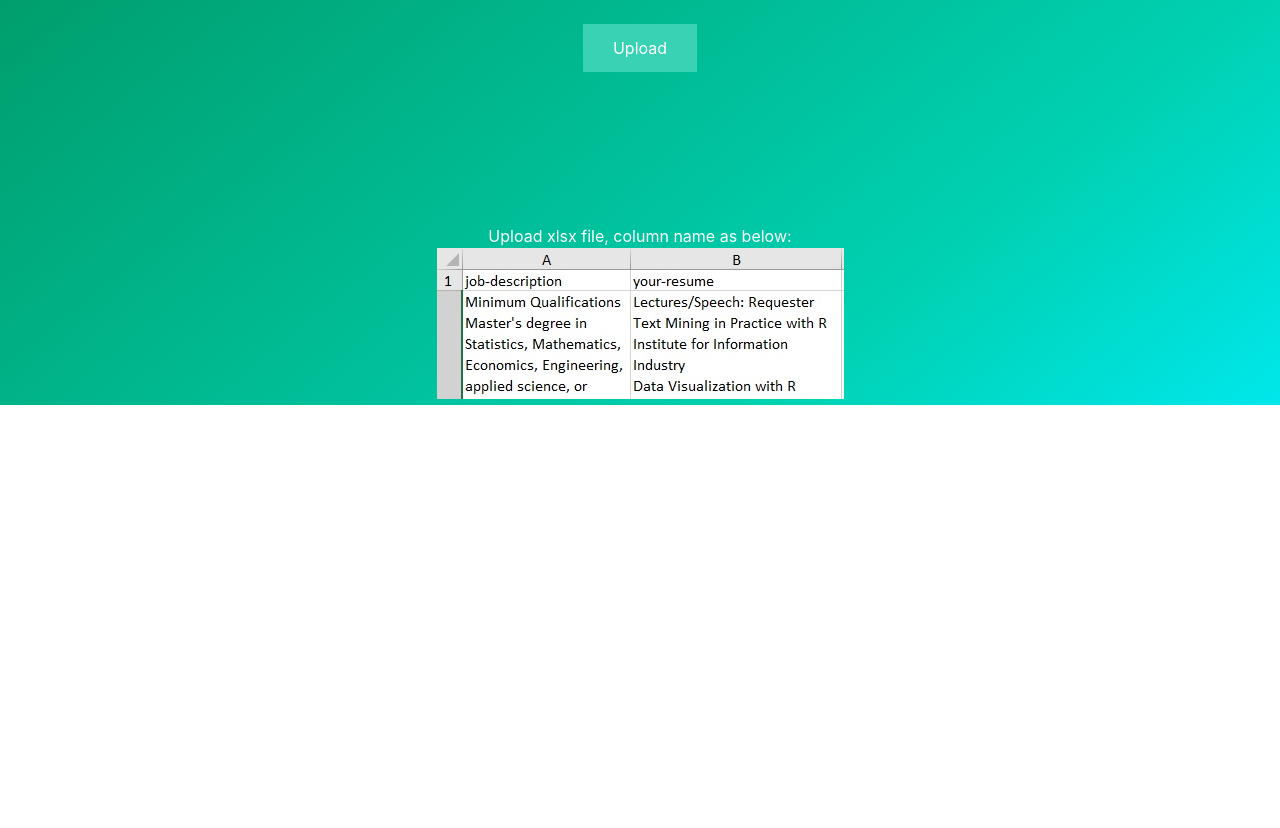
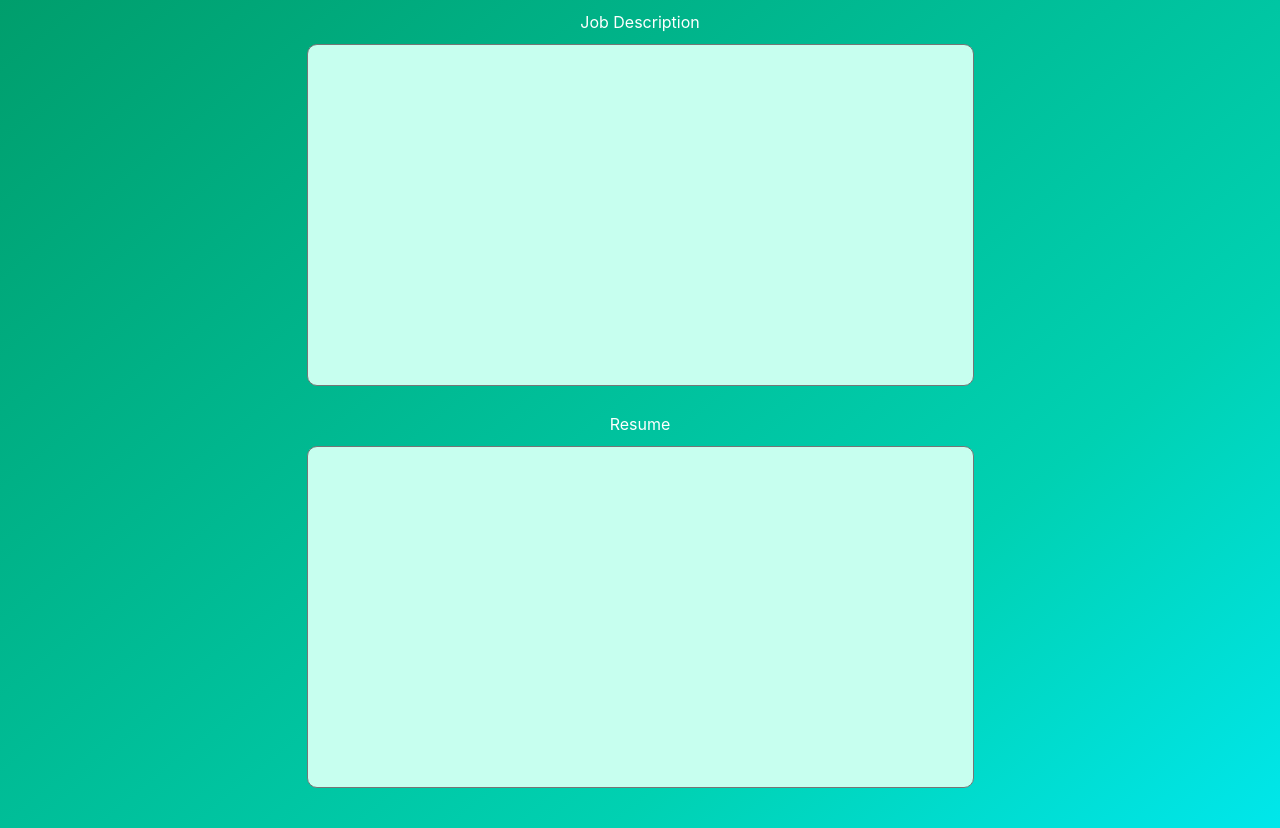
Before and after one commit to slalit360/Resume-Scanner, a Flask app: page / in a window 1280 px wide. Shown: the part 56-884 px from the top of the page. Before the commit the page ends 461 px from the top, so only its background shows below. Run offline with Flask 2, Linux system fonts and the light colour scheme; the visitor is signed in with stand-in values (Sample User, id 1); data comes from the database, SQL or seed files in the repository; some libraries are stand-ins or nearby versions.

Commit message:
Text area option instead of file upload added

```diff
--- a/app.py
+++ b/app.py
@@ -13,12 +13,12 @@ app = Flask(__name__)
 app.secret_key = os.urandom(24)  # Generic key for dev purposes only
 logger = app.logger
 
-stripe_keys = {
-  'secret_key': os.environ['STRIPE_SECRET_KEY'],
-  'publishable_key': os.environ['STRIPE_PULISHABLE_KEY']
-}
-
-stripe.api_key = stripe_keys['secret_key']
+# stripe_keys = {
+#   'secret_key': os.environ['STRIPE_SECRET_KEY'],
+#   'publishable_key': os.environ['STRIPE_PULISHABLE_KEY']
+# }
+#
+# stripe.api_key = stripe_keys['secret_key']
 
 # Heroku
 #from flask_heroku import Heroku
@@ -43,7 +43,7 @@ def login():
         return render_template('login.html', form=form)
     user = helpers.get_user()
     user.active = True #user.payment == helpers.payment_token()
-    user.key = stripe_keys['publishable_key']
+    #user.key = stripe_keys['publishable_key']
     return render_template('home.html', user=user)
 
 # -------- Signup ---------------------------------------------------------- #
@@ -113,48 +113,44 @@ def logout():
 @app.route('/predict', methods=['GET', 'POST'])
 def upload():
     if request.method == 'POST':
-        f = request.files['file']
+        # f = request.files['file']
+        # basepath = os.path.dirname(__file__)
+        # file_path = os.path.join(
+        #     basepath, 'uploads', secure_filename(f.filename))
+        # f.save(file_path)
 
-        basepath = os.path.dirname(__file__)
-        file_path = os.path.join(
-            basepath, 'uploads', secure_filename(f.filename))
-        f.save(file_path)
+        # df = pd.read_excel(file_path)
+        # logger.info(df)
+        # seg_list01 = df['job-description']
+        # seg_list02 = df['your-resume']
+        # item01_list = seg_list01
+        # item01 = ','.join(item01_list)
+        # item02_list = seg_list02
+        # item02 = ','.join(item02_list)
 
-        df = pd.read_excel(file_path)
-        logger.info(df)
-        seg_list01 = df['job-description']
-        seg_list02 = df['your-resume']
+        item01 = request.form['job_desc']
+        item02 = request.form['resume']
 
-        item01_list = seg_list01
-        item01 = ','.join(item01_list)
-
-        item02_list = seg_list02
-        item02 = ','.join(item02_list)
+        if not item01 or not item02:
+            return "Please Enter data."
 
         documents = [item01, item02]
-
         count_vectorizer = CountVectorizer()
         sparse_matrix = count_vectorizer.fit_transform(documents)
 
         doc_term_matrix = sparse_matrix.todense()
-        df = pd.DataFrame(doc_term_matrix,
-                  columns=count_vectorizer.get_feature_names(),
-                  index=['item01', 'item02'])
-
+        df = pd.DataFrame(doc_term_matrix, columns=count_vectorizer.get_feature_names(), index=['item01', 'item02'])
         answer = cosine_similarity(df, df)
         answer = pd.DataFrame(answer)
         answer = answer.iloc[[1],[0]].values[0]
-        answer = round(float(answer),4)*100
+        answer = round(float(answer)*100, 1)
         if answer >= 65:
-            result = "Congratulation, Your resume matched " + str(answer) + " %" + " of the job description."
+            return "Congratulation, Your resume matched " + str(answer) + " %" + " of the job description."
         else:
-            result = "Ohh No, Your resume matched " + str(answer) + " %" + " of the job description."
-        print(result)
-        logger.info(result)
-        return result #render_template('home.html', result=result, user = helpers.get_user())
+            return "Ohh No, Your resume matched " + str(answer) + " %" + " of the job description."
     return None
 
 # ======== Main ============================================================== #
 if __name__ == "__main__":
-    app.secret_key = os.environ['FLASK_SECRET_KEY'] #os.urandom(12)
-    app.run(use_reloader=True)
+    app.secret_key = os.urandom(12)
+    app.run(debug=True, use_reloader=True)
--- a/static/css/style.css
+++ b/static/css/style.css
@@ -5,6 +5,7 @@
 .form-button {
   width: 150px;
   height: 50px;
+  border-radius: 10px;
 }
 
 .signup-box {
@@ -55,3 +56,16 @@ input[type="file"] {
   height: 50px;
   animation: spin 2s linear infinite;
 }
+
+.textbox {
+    padding-top:10px;
+    display: inline-block;
+}
+
+textarea {
+    resize: none;
+    padding: 10px;
+    margin: 10px;
+    border-radius:10px;
+    background: #c7ffef;
+}
--- a/static/js/scripts.js
+++ b/static/js/scripts.js
@@ -70,7 +70,14 @@ $("#navbar-burger-id").click(function () {
   }
 });
 
-$("#imageUpload").change(function () {
+$("#resume").change(function () {
+  $('.image-section').show();
+  $('#btn-predict').show();
+  $('#result').text('');
+  $('#result').hide();
+});
+
+$("#job_desc").change(function () {
   $('.image-section').show();
   $('#btn-predict').show();
   $('#result').text('');
--- a/templates/home.html
+++ b/templates/home.html
@@ -20,47 +20,40 @@
 <!--    <div>-->
 <!--      {% if user.active %}-->
       <center>
-        <br>
       <form id="upload-file" method="post" enctype="multipart/form-data">
-        <label for="imageUpload" class="upload-label">
-          Upload
-        </label>
-        <br>
-        <br>
-        <input type="file" name="file" id="imageUpload" accept=".xlsx" required>
+          <div class="textbox">
+              <p>Job Description</p>
+              <textarea id="job_desc" name="job_desc" cols="70" rows="20" required></textarea>
+          </div>
+          <div class="textbox">
+              <p>Resume</p>
+              <textarea id="resume" name="resume" cols="70" rows="20" required></textarea>
+          </div>
       </form>
-      </center>
+<!--      </center>-->
 <!--      {% endif %}-->
 <!--      {% if not user.active %}-->
 <!--      <div><span>Kindly donate to keep this alive</span></div>-->
 <!--      {% endif %}-->
       <div class="image-section" style="display:none;">
-        <span></span>
-          <span></span>
-          <span></span>
+        <span></span><span></span>
         <div>
-          <center>
-          <button type="button" class="upload-label" id="btn-predict">Calculate Similarity</button>
-        </center>
+          <center><button type="button" class="upload-label" id="btn-predict">Calculate Similarity</button></center>
         </div>
-<!--        {% if result %}-->
-<!--          <h4>{{ result }},</h4>-->
-<!--        {% endif %}-->
       </div>
-    </div>
-    <center>
+<!--    <center>-->
     <div class="loader" style="display:none;"></div>
-    <h1 id="result">
-    </h1>
+    <h1 id="result"> </h1>
+          <br>
     </center>
-    <center>
-    <div style="padding-top: 10%">
-      <span>Upload xlsx file, column name as below:</span>
-    </div>
-    <img src="../static/img/example.jpg">
-  </center>
-  </div>
-
+<!--    <center>-->
+<!--    <div style="padding-top: 10%; display:block;">-->
+<!--      <span>Upload xlsx file, column name as below:</span>-->
+<!--    </div>-->
+<!--    <img style="border-radius:10px;" src="../static/img/example.jpg">-->
+<!--        <br>-->
+<!--        <br>-->
+<!--  </center>-->
 </section>
 {% endblock %}
 
```
Also changed, not shown: uploads/test-upload.csv (deleted, +0 -43 lines).
